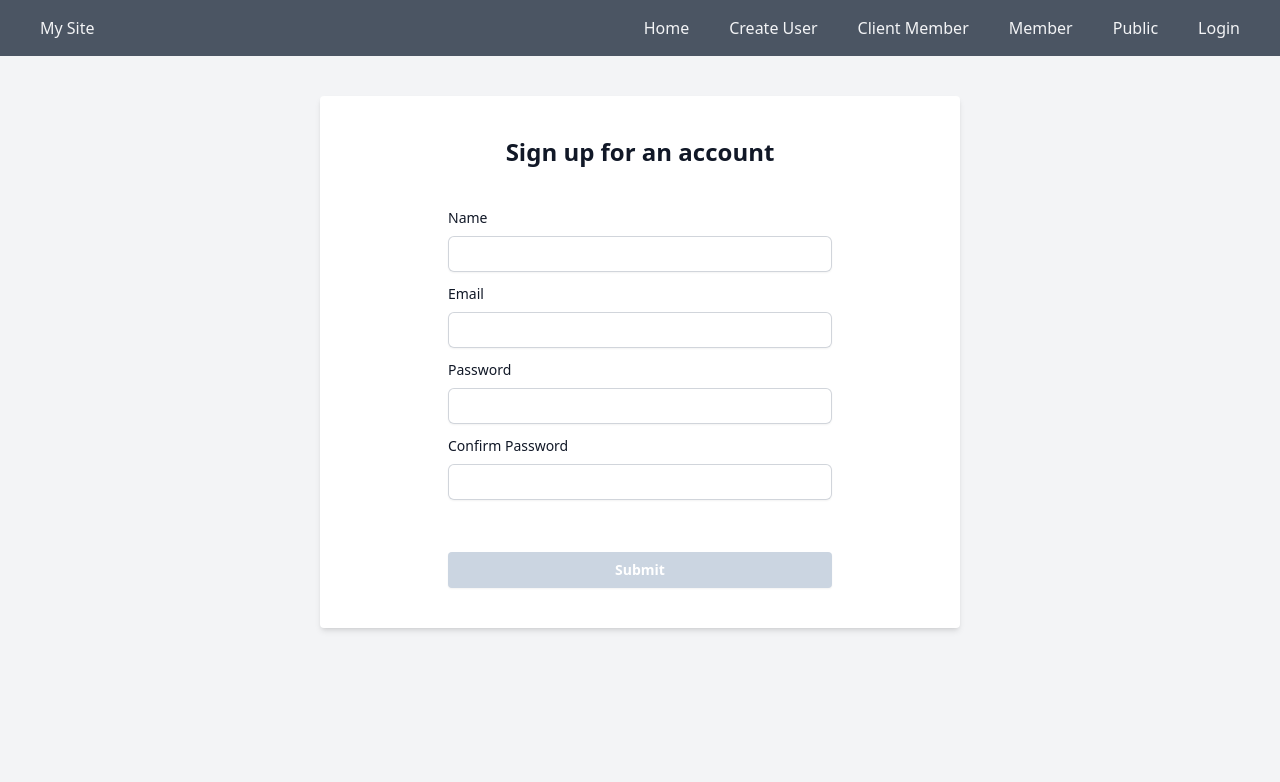
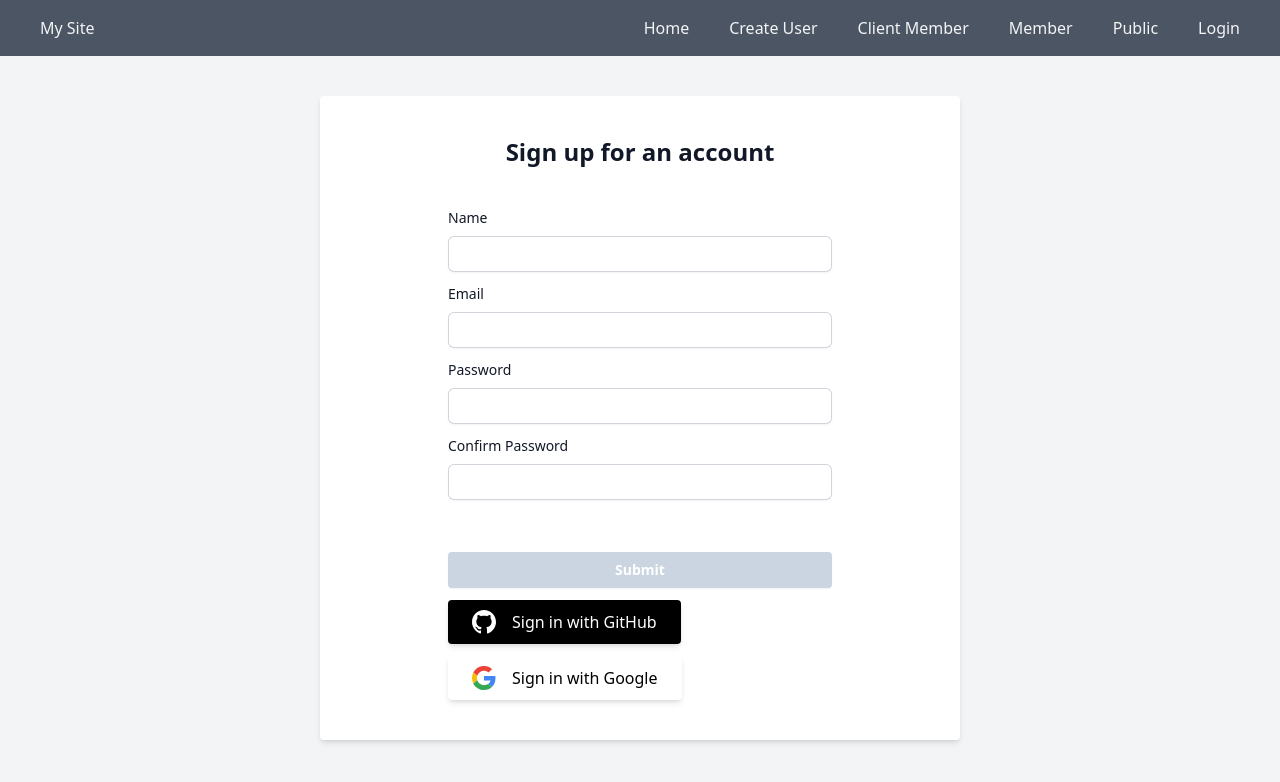
Before and after one commit to HelloRave/next-auth-next-app, a Next.js app: page /admin in a window 1280 px wide. Shown: the top 782 px of the page. Built offline with nearby package versions, Linux system fonts and the light colour scheme; no server answers.

Commit message:
Social button styles

```diff
--- a/components/HookForm.tsx
+++ b/components/HookForm.tsx
@@ -1,10 +1,14 @@
 'use client'
+
+import Image from "next/image";
+import { useForm } from "react-hook-form"
 
 import { registerUser } from "@/app/admin/actions";
 import { TSignupSchema, signUpSchema } from "@/lib/schema";
 import { zodResolver } from "@hookform/resolvers/zod";
-import { useForm } from "react-hook-form"
 import InputGroup from "./InputGroup";
+import SocialButton from "./SocialButton";
+import { gitHubIcon, googleIcon } from "@/public/icons";
 
 export default function HookForm() {
     const {
@@ -81,6 +85,32 @@ export default function HookForm() {
             >
                 Submit
             </button>
+            <SocialButton
+                title="Sign in with GitHub"
+                type="button"
+                className="bg-black text-white hover:opacity-75"
+            >
+                <Image
+                    priority
+                    src={gitHubIcon}
+                    width={24}
+                    height={24}
+                    alt="github icon"
+                />
+            </SocialButton>
+            <SocialButton
+                title="Sign in with Google"
+                type="button"
+                className="bg-white text-black hover:opacity-75"
+            >
+                <Image
+                    priority
+                    src={googleIcon}
+                    width={24}
+                    height={24}
+                    alt="google icon"
+                />
+            </SocialButton>
         </form>
     )
 }
--- a/components/SocialButton.tsx
+++ b/components/SocialButton.tsx
@@ -1,19 +1,23 @@
 import '@/public/styles/buttons/google.css';
+import { ButtonHTMLAttributes } from 'react';
 
-interface ISocialButton {
+type ISocialButton = {
     readonly children: React.ReactNode;
     readonly title: string;
-    readonly className: string;
-}
+    readonly className?: string;
+} & ButtonHTMLAttributes<HTMLButtonElement>
 
-export default function SocialButton({ children, title, className }: ISocialButton) {
+export default function SocialButton({
+    children, title, className, ...props
+}: ISocialButton) {
     return (
         <button
-            type="button"
+            type={ props.type }
             className={
-                `rounded px-6 py-2.5 font-medium shadow-md
+                `flex gap-x-4 rounded px-6 py-2.5 font-medium shadow-md max-w-fit
                 ${ className }`
             }
+            {...props}
         >
             { children }
             <span>{ title }</span>
--- a/public/icons/index.ts
+++ b/public/icons/index.ts
@@ -1,5 +1,6 @@
 import * as googleIcon from './google.svg';
+import * as gitHubIcon from './github.svg';
 
 export {
-    googleIcon
+    googleIcon, gitHubIcon,
 }
```
Also changed, not shown: public/icons/github.svg.
